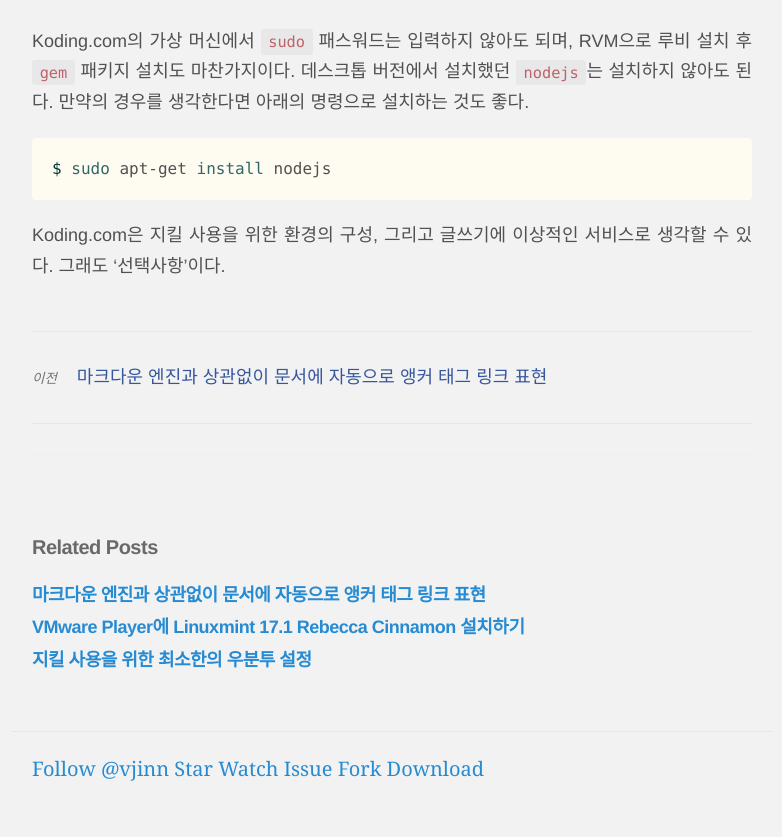
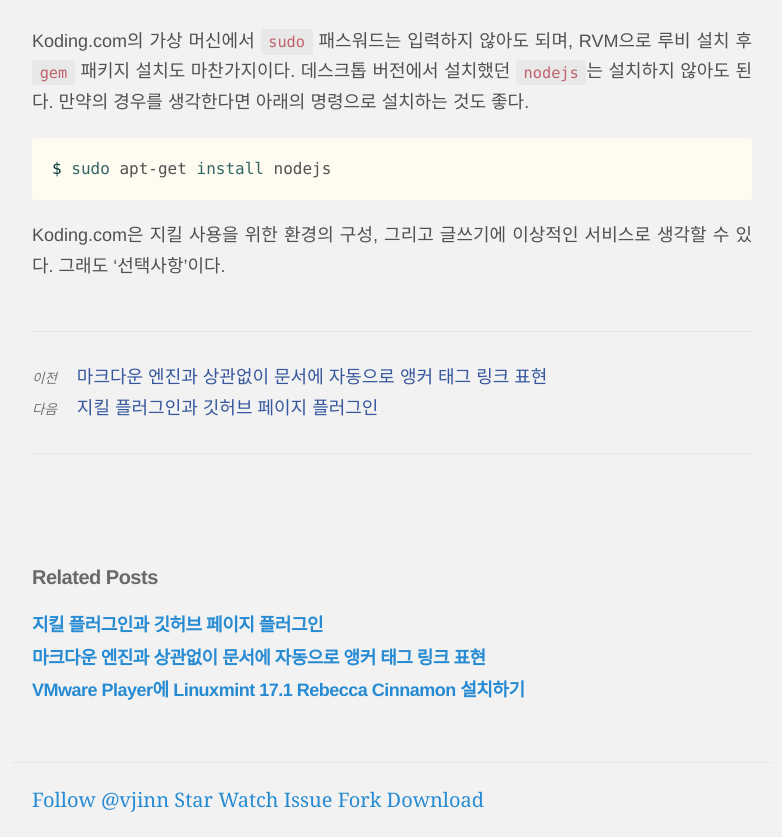
Before and after one commit to vjinn/vjinn.github.io, a Jekyll site: the page built from _posts/2015-01-24-install-jekyll-and-using-on-koding-com.md, in a window 1280 px wide and 900 px high, scrolled down 2082 px, cut to the strip 63-900 px from the top of the window. Shown: the whole strip, without its empty margins (248-1030 px from the left). Built offline with Jekyll 4.4.1, drawn with Linux system fonts in a browser that asks for light colours; Markdown is read by kramdown in place of the engine named in the settings; comment, search, counter and statistics services are not loaded; before the commit the page ends 2951 px from its top, so only the background shows below that.

Commit message:
링크 추가

````diff
--- a/_config.yml
+++ b/_config.yml
@@ -1,7 +1,7 @@
 # Dependencies
 markdown: redcarpet
 redcarpet:
- extensions: ["no_intra_emphasis", "fenced_code_blocks", "autolink", "strikethrough", "superscript","tables", "with_toc_data"]
+ extensions: ["no_intra_emphasis", "fenced_code_blocks", "autolink", "strikethrough", "superscript"]
 
 # Permalinks
 permalink: /:categories/:title/
--- /dev/null
+++ b/_posts/2015-01-27-jekyll-plugins-and-github-pages.md
@@ -0,0 +1,5 @@
+---
+layout: post
+title: 지킬 플러그인과 깃허브 페이지 플러그인
+category: tip
+---
--- a/pages/install-jekyll.md
+++ b/pages/install-jekyll.md
@@ -49,6 +49,10 @@
 $ sudo apt-get install nodejs
 $ gem install jekyll
 ```
+
+다음의 링크는 우분투와 리눅스 민트 데스크탑에서 지킬 설치 영상이다. 한 번 참고하면 된다.
+
+ - [How to Install Jekyll on Ubuntu and Linux Mint Desktop with RVM](http://youtu.be/lLLFAYoNHv4)
 
 아래는 설명을 조금 더한 내용이다.
 
````
